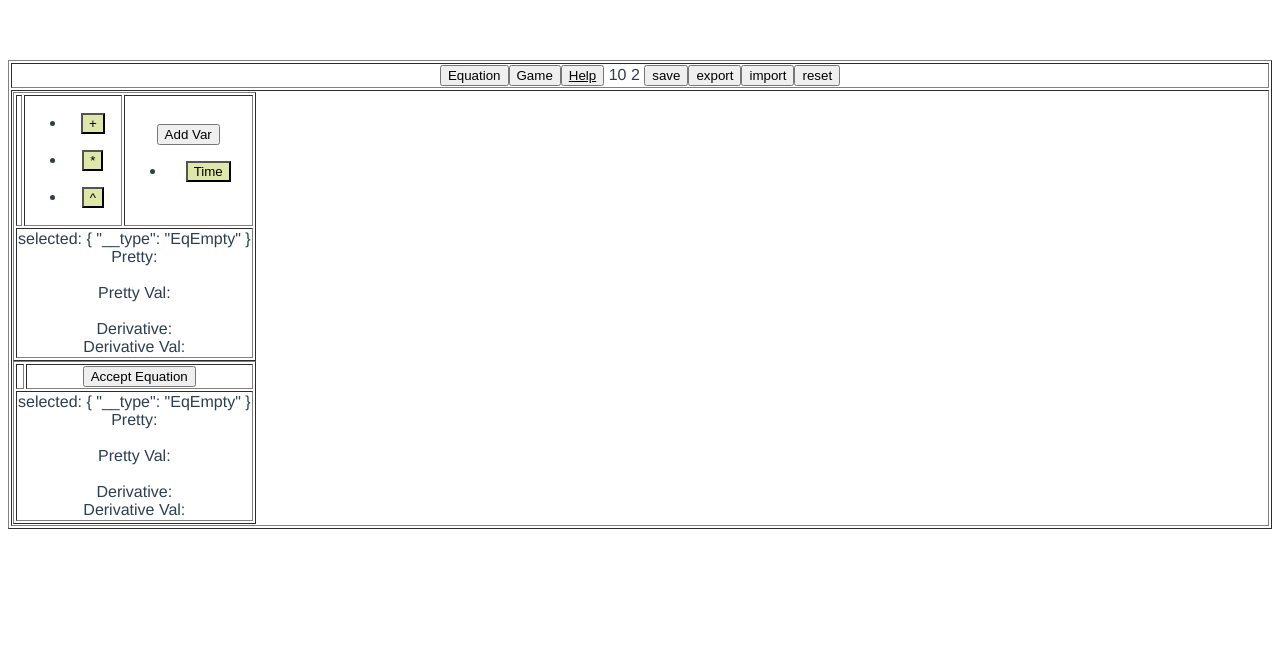
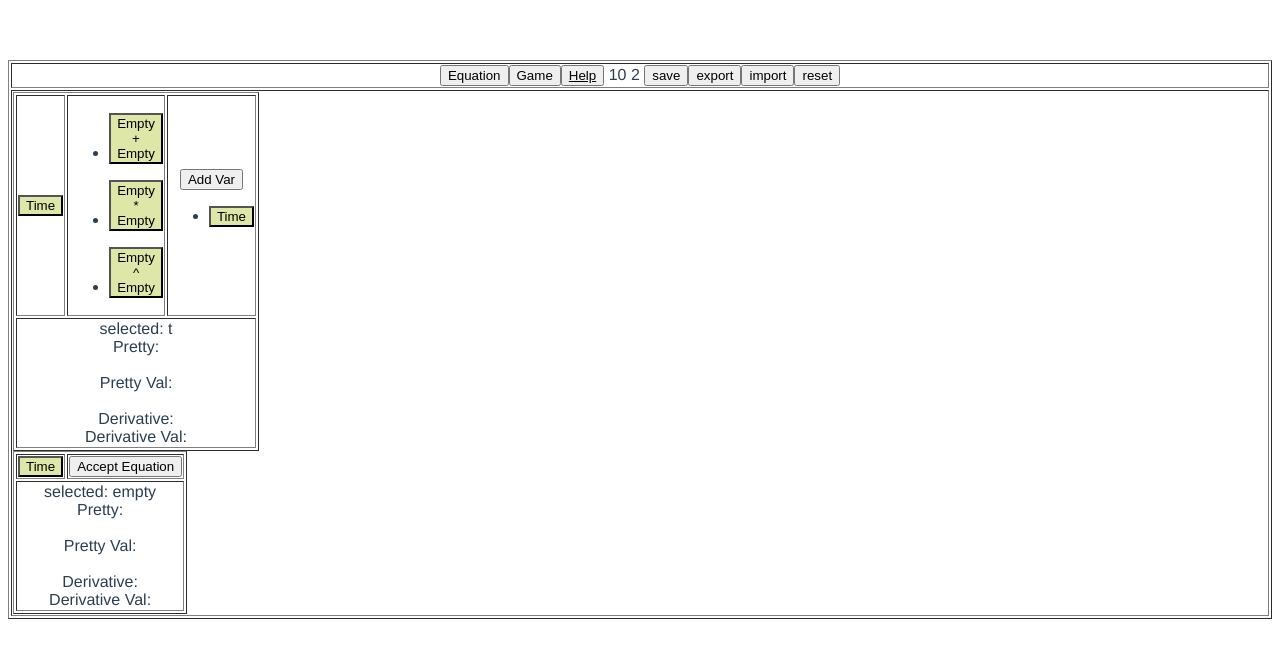
Before and after one commit to typeholes/mathole, a Vue app: page / in a window 1280 px wide. Shown: the top 658 px of the page. Built offline with nearby package versions, Linux system fonts and the light colour scheme.

Commit message:
WIP change classes to discriminated unions - equation tab working

```diff
--- a/src/components/App.vue
+++ b/src/components/App.vue
@@ -16,7 +16,9 @@ function addViewMap(containerId, key, value, maps=viewMaps) {
   maps[containerId][key]=value;
 }
 
-function getView(containerId, key, maps=viewMaps) { return maps[containerId][key]; }
+function getView(containerId, key, maps=viewMaps) {
+   return maps[containerId][key];
+}
 
 provide('appAddViewMap', addViewMap);
 provide('appGetView', getView);
--- a/src/components/EqOpView.vue
+++ b/src/components/EqOpView.vue
@@ -19,9 +19,9 @@ const { _selectedOp } = ST.useState ('_selectedOp');
 
 <template>
   <button :class="_selectedOp.isSelected(src) " @click.self="()=>_selectedOp.set(src)">
-    <component v-bind:is="getView(src.left.component)" :src="src.left" ></component>
+    <component v-bind:is="getView(src.left.__type)" :src="src.left" ></component>
     {{ src.op }}
-    <component v-bind:is="getView(src.right.component)" :src="src.right" ></component>
+    <component v-bind:is="getView(src.right.__type)" :src="src.right" ></component>
     </button>
 </template>
 
--- a/src/components/EqVarView.vue
+++ b/src/components/EqVarView.vue
@@ -14,7 +14,7 @@ defineProps({
 
 <template>
   <button :class="_selectedVar.isSelected(src)"  @click.self="()=>_selectedVar.set(src)">
-    {{ src.displayName }}
+    {{ src && src.displayName }}
   </button>
 
 </template>
--- a/src/components/Equation.vue
+++ b/src/components/Equation.vue
@@ -35,7 +35,7 @@ const getView = makeViewMap(inject, provide, id.value, _selectedVar.value(),
     <table border="1">
         <tr>
             <td>
-                <component :is="getView(equation.value().component)" :src="equation.value()" ></component>
+                <component :is="getView(equation.value().__type)" :src="equation.value()" ></component>
             </td>
             <td>
                 <TermView id="term-view"></TermView>
@@ -47,7 +47,7 @@ const getView = makeViewMap(inject, provide, id.value, _selectedVar.value(),
         <tr >
             <td colspan="3">
                 <div>
-                    selected: {{ _selectedVar.value()/*.eqString()*/ }}
+                    selected: {{ Eq.eqString(equation.value()) }}
                     <br />
                     <!-- <div> selected: {{ selected }} <br> -->
                     Pretty:
--- a/src/components/EquationMaker.vue
+++ b/src/components/EquationMaker.vue
@@ -12,7 +12,7 @@ const { equation, targetEquation, _selectedOp, _selectedVar } =
     ST.useState( 'equation', 'targetEquation', '_selectedOp', '_selectedVar');
 
 function combineSelected() {
-    if (selectedTerm.value.component != Eq.EqOp__type || selectedVar.value.component != Eq.EqVar__type) {
+    if (selectedTerm.value.__type != Eq.EqOp__type || selectedVar.value.__type != Eq.EqVar__type) {
         return root.value;
     }
     return Eq.newEqOp( root.value, selectedTerm.value.op, selectedVar.value);
@@ -20,10 +20,10 @@ function combineSelected() {
 
 function handleTermVarSelection(selected) {
     if (!selected) return;
-    if (selected.component == Eq.EqOp__type) {
+    if (selected.__type == Eq.EqOp__type) {
         selectedTerm.set(selected);
     }
-    if (selected.component == Eq.EqVar__type) {
+    if (selected.__type == Eq.EqVar__type) {
         selectedVar.set(selected);
     }
     targetEquation.set(combineSelected());
--- a/src/components/TargetEquation.vue
+++ b/src/components/TargetEquation.vue
@@ -5,7 +5,6 @@ import * as Eq  from '../js/Eq';
 import EqNodeView from './EqNodeView.vue';
 import EqOpView from './EqOpView.vue';
 import EqVarView from './EqVarView.vue';
-import displayExpr from "../js/mathUtil";
 
 import { makeViewMap } from "../js/makeViewMap";
 
@@ -26,7 +25,7 @@ function combineEquation() {
     if (equation.value() != targetEquation.value()) return targetEquation.value();
     var newEq = Eq.newEqOp(equation.value(), _selectedOp.value().op, _selectedVar.value());
     targetEquation.set( newEq);
-    return Eq.newEq;
+    return newEq;
 }
 
 const getView = makeViewMap(inject, provide, id.value, _selectedVar.value,
@@ -42,7 +41,9 @@ const getView = makeViewMap(inject, provide, id.value, _selectedVar.value,
     <table border="1">
         <tr>
             <td>
-                <component :is="getView(targetEquation.value().component)" :src="combineEquation()" ></component>
+                <!-- TODO: untangle this gnarly state manipulation.  We should not change state on display and the logic should be moved out of the view -->
+                <component :is="combineEquation() && getView(targetEquation.value().__type)" :src="targetEquation.value()" ></component>
+                <!-- <component :is="getView(combineEquation().__type)" :src="combineEquation()" ></component> -->
             </td>
             <td>
                 <button @click="equation.setToTarget">Accept Equation</button>
@@ -51,7 +52,7 @@ const getView = makeViewMap(inject, provide, id.value, _selectedVar.value,
         <tr >
             <td colspan="2">
                 <div>
-                    selected: {{ _selectedVar.value()  }}
+                    selected: {{ Eq.eqString(_selectedVar.value())  }}
                     <br />
                     <!-- <div> selected: {{ selected }} <br> -->
                     Pretty:
--- a/src/js/Eq.ts
+++ b/src/js/Eq.ts
@@ -41,9 +41,10 @@ export function newEqOp(left: EqNode, op:  string, right: EqNode) {
 
 export function eqString(node : EqNode) : string  {
     var foo = {
-        EqEmpty__type: (node: EqEmpty) => 'empty',
-        EqVar__type: (node: EqVar) => node.varName,
-        EqOp__type: (node: EqOp) => eqString(node.left) + ' ' + node.op + ' ' + eqString(node.right)
+        [EqEmpty__type]: (node: EqEmpty) => 'empty',
+        [EqVar__type]: (node: EqVar) => node.varName,
+        [EqOp__type]: (node: EqOp) => eqString(node.left) + ' ' + node.op + ' ' + eqString(node.right),
     };
+    if (!foo[node.__type]) { return "Not Found: " + node; }
     return foo[node.__type](node);
 }
--- a/src/main.js
+++ b/src/main.js
@@ -15,7 +15,11 @@ ST.addDef('timeVar', timeVar, {
 
 ST.addDef('equation', timeVar, {
   set: (state, equation) => { return state.equation = equation; },
-  setToTarget: (state) => { state._selectedOp = dummyNode; state._selectedVar = dummyNode; return state.equation = state.targetEquation; },
+  setToTarget: (state) => {
+    state._selectedOp = dummyNode;
+    state._selectedVar = dummyNode;
+    return state.equation = state.targetEquation;
+  },
 });
 
 ST.addDef('targetEquation', timeVar, {
```
Also changed, not shown: src/js/index.js (+6 -6 lines).
